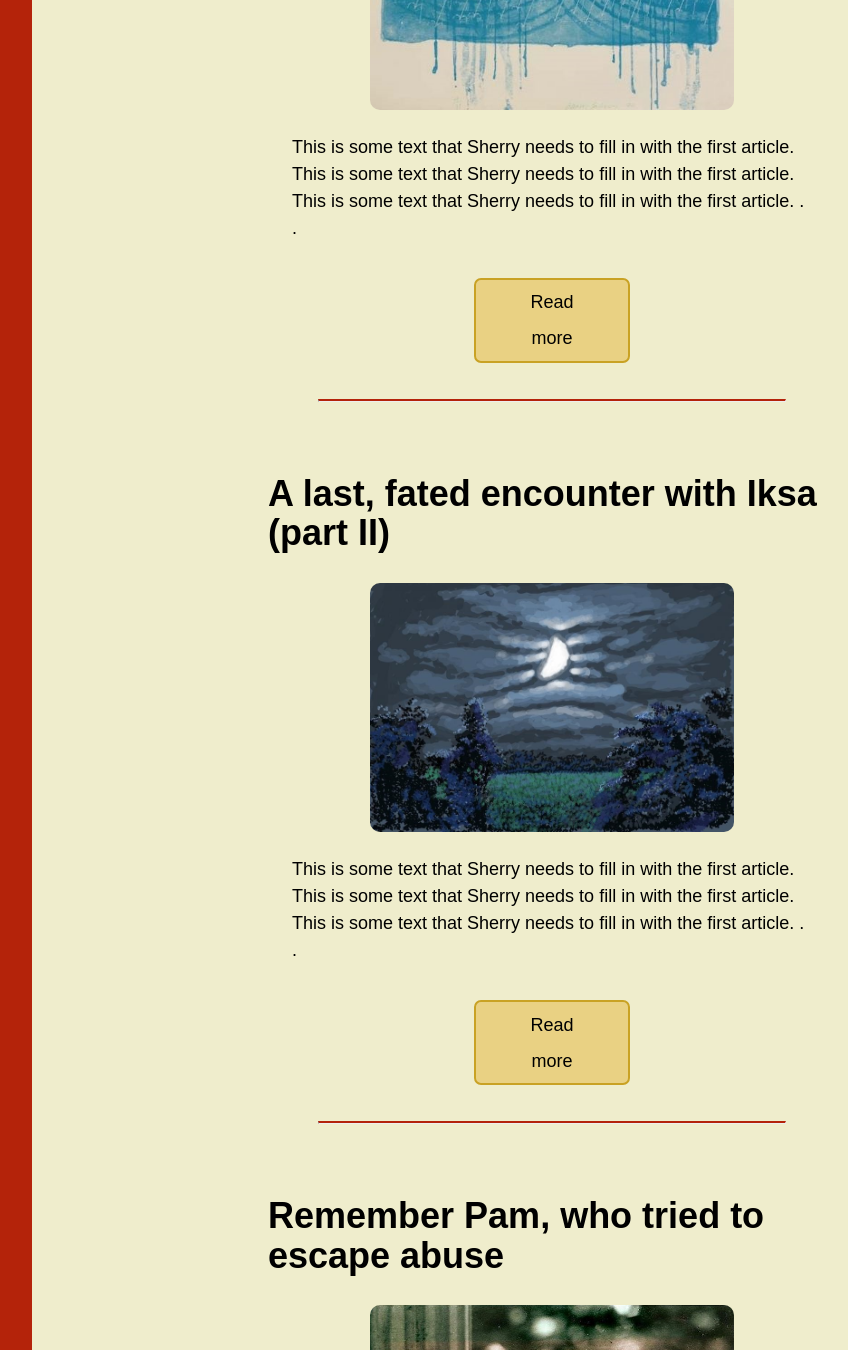
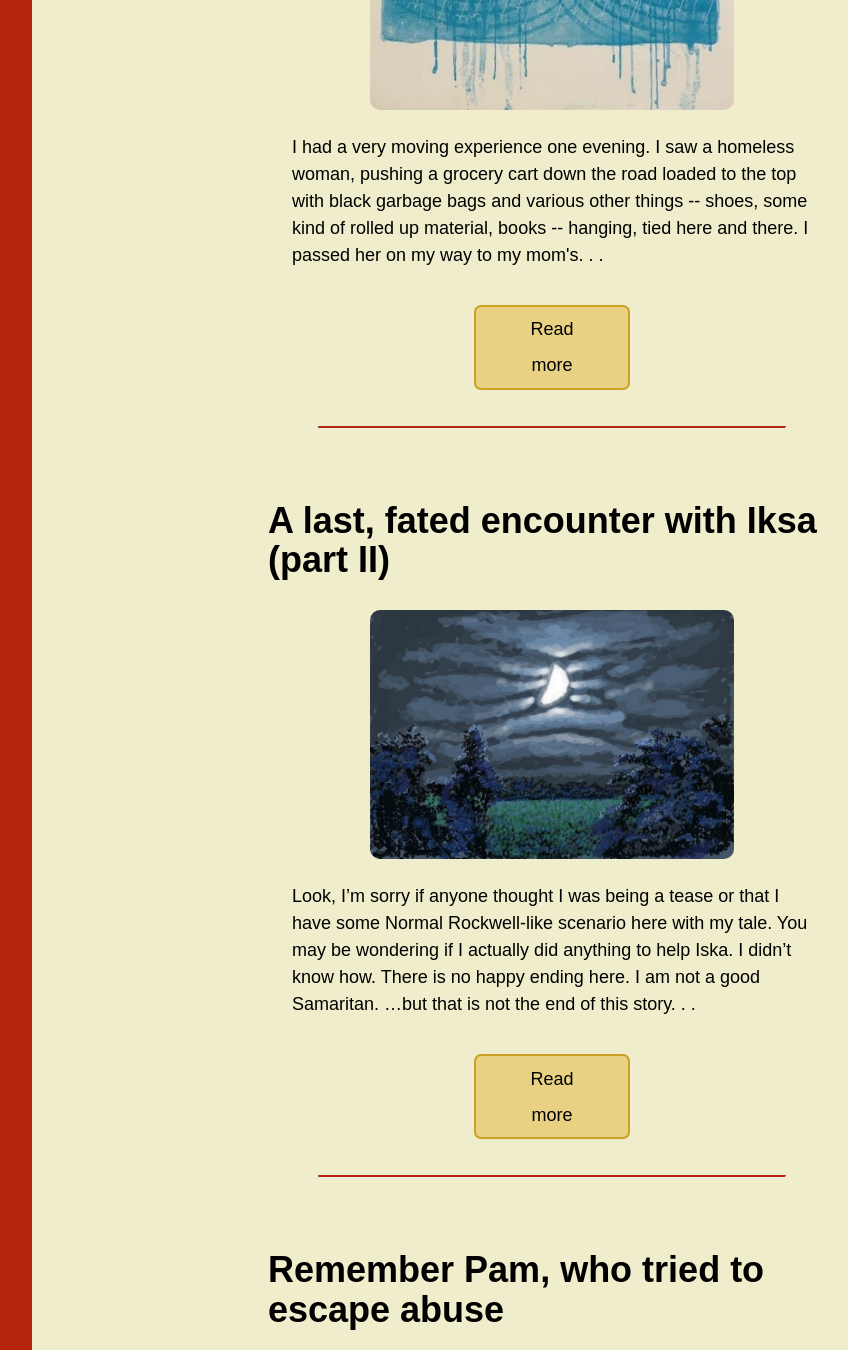
Before and after one commit to MaraPeasley/BrazenHussies_WorkingDraft, a plain HTML site: page serious.html in a window 1280 px wide. Shown: the part 1300-2650 px from the top of the page, without its empty margins (208-1056 px from the left). Drawn offline with nearby package versions, Linux system fonts and the light colour scheme; a web font is replaced by a local one.

Commit message:
Updated Sample text to real text

```diff
--- a/serious.html
+++ b/serious.html
@@ -129,7 +129,7 @@ See style.less for full list of notes and To Dos
             <div class="article_selection recent_article">
                 <h3 style="margin-top: 2em;">Meeting brave, lost Iksa (part I)</h3>
                 <img class="serious" style="margin-top: .5em;" src="./images/iska_part1.jpg">
-                <p>This is some text that Sherry needs to fill in with the first article. This is some text that Sherry needs to fill in with the first article. This is some text that Sherry needs to fill in with the first article. . . </p>
+                <p>I had a very moving experience one evening. I saw a homeless woman, pushing a grocery cart down the road loaded to the top with black garbage bags and various other things -- shoes, some kind of rolled up material, books -- hanging, tied here and there. I passed her on my way to my mom's. . . </p>
                 <a class="button" href="pam1.html">Read more</a>
                 <hr>
 
@@ -139,7 +139,7 @@ See style.less for full list of notes and To Dos
             <div class="article_selection recent_article">
                 <h3 style="margin-top: 1.5em;">A last, fated encounter with Iksa (part II)</h3>
                 <img class="serious" style="margin-top: .5em;" src="./images/iska_part2.jpg">
-                <p>This is some text that Sherry needs to fill in with the first article. This is some text that Sherry needs to fill in with the first article. This is some text that Sherry needs to fill in with the first article. . . </p>
+                <p>Look, I’m sorry if anyone thought I was being a tease or that I have some Normal Rockwell-like scenario here with my tale. You may be wondering if I actually did anything to help Iska. I didn’t know how. There is no happy ending here. I am not a good Samaritan. …but that is not the end of this story. . . </p>
                 <a class="button" href="pam2.html">Read more</a>
                 <hr>
 
@@ -149,7 +149,7 @@ See style.less for full list of notes and To Dos
             <div class="article_selection recent_article">
                 <h3 style="margin-top: 1.5em;">Remember Pam, who tried to escape abuse</h3>
                 <img class="serious" style="margin-top: .5em;" src="./images/pam_cut.jpg">
-                <p>This is some text that Sherry needs to fill in with the first article. This is some text that Sherry needs to fill in with the first article. This is some text that Sherry needs to fill in with the first article. . . </p>
+                <p>I am missing the best friend I ever had and probably will ever have, Pam Hoiriis. She was tiny, a natural beauty, funny, smart, kind. She loved her cats. She once rode a motorcycle with a violinist all across the country and back, camping out, while I kept care of her kitties. . . </p>
                 <a class="button" href="pam3.html">Read more</a>
                 <hr>
 
```
